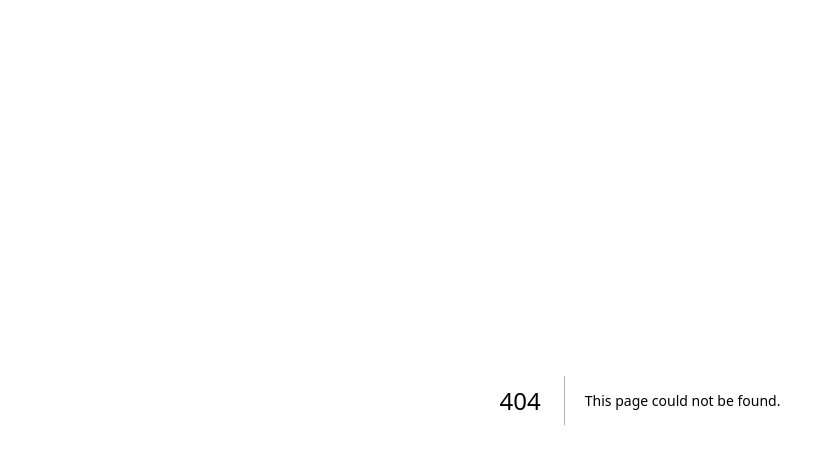
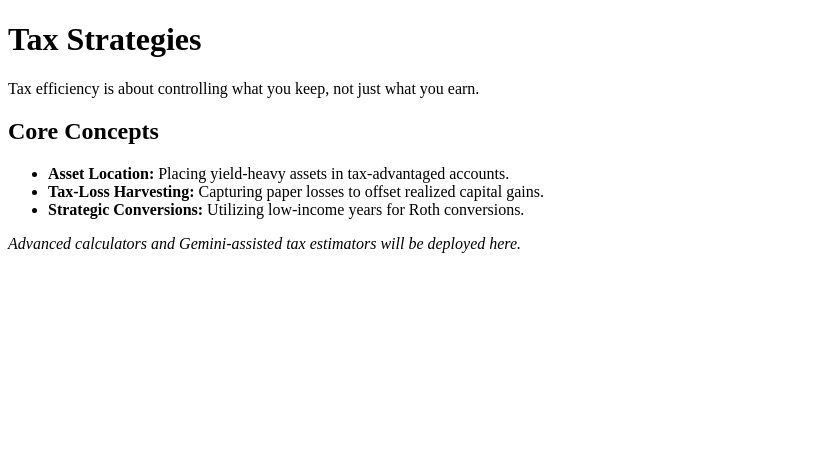
Before and after one commit to aa3682/diy-wealth-framework, a Next.js app: page /tax-efficiency in a window 1280 px wide. Before the commit this address had no page. Shown: the top 464 px of the page, without its empty margins (0-835 px from the left). Built offline with nearby package versions, Linux system fonts and the light colour scheme.

Commit message:
Create tax-efficiency.mdx

```diff
--- /dev/null
+++ b/pages/tax-efficiency.mdx
@@ -0,0 +1,11 @@
+# Tax Strategies
+
+Tax efficiency is about controlling what you keep, not just what you earn.
+
+## Core Concepts
+
+- **Asset Location:** Placing yield-heavy assets in tax-advantaged accounts.
+- **Tax-Loss Harvesting:** Capturing paper losses to offset realized capital gains.
+- **Strategic Conversions:** Utilizing low-income years for Roth conversions.
+
+*Advanced calculators and Gemini-assisted tax estimators will be deployed here.*
```
